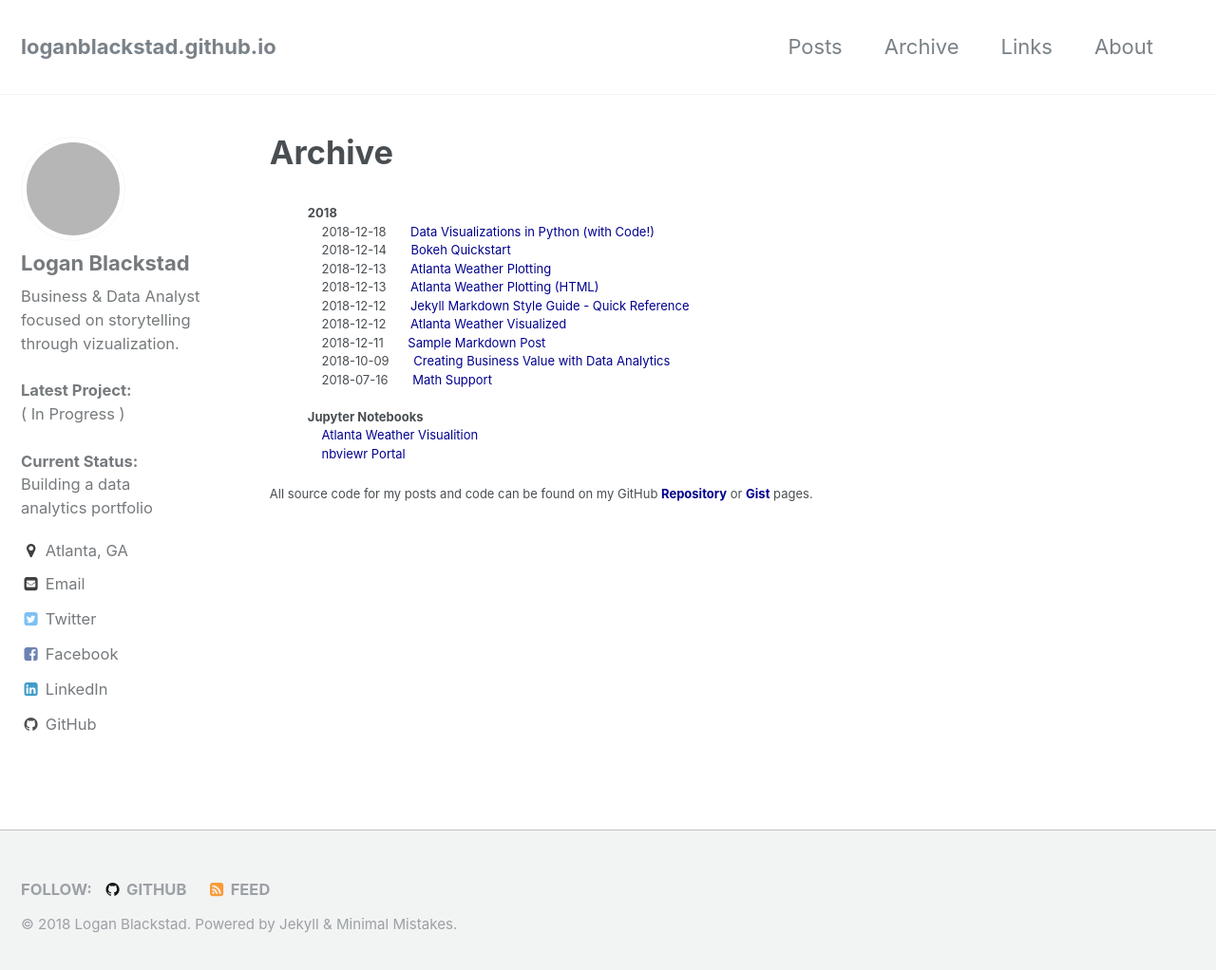
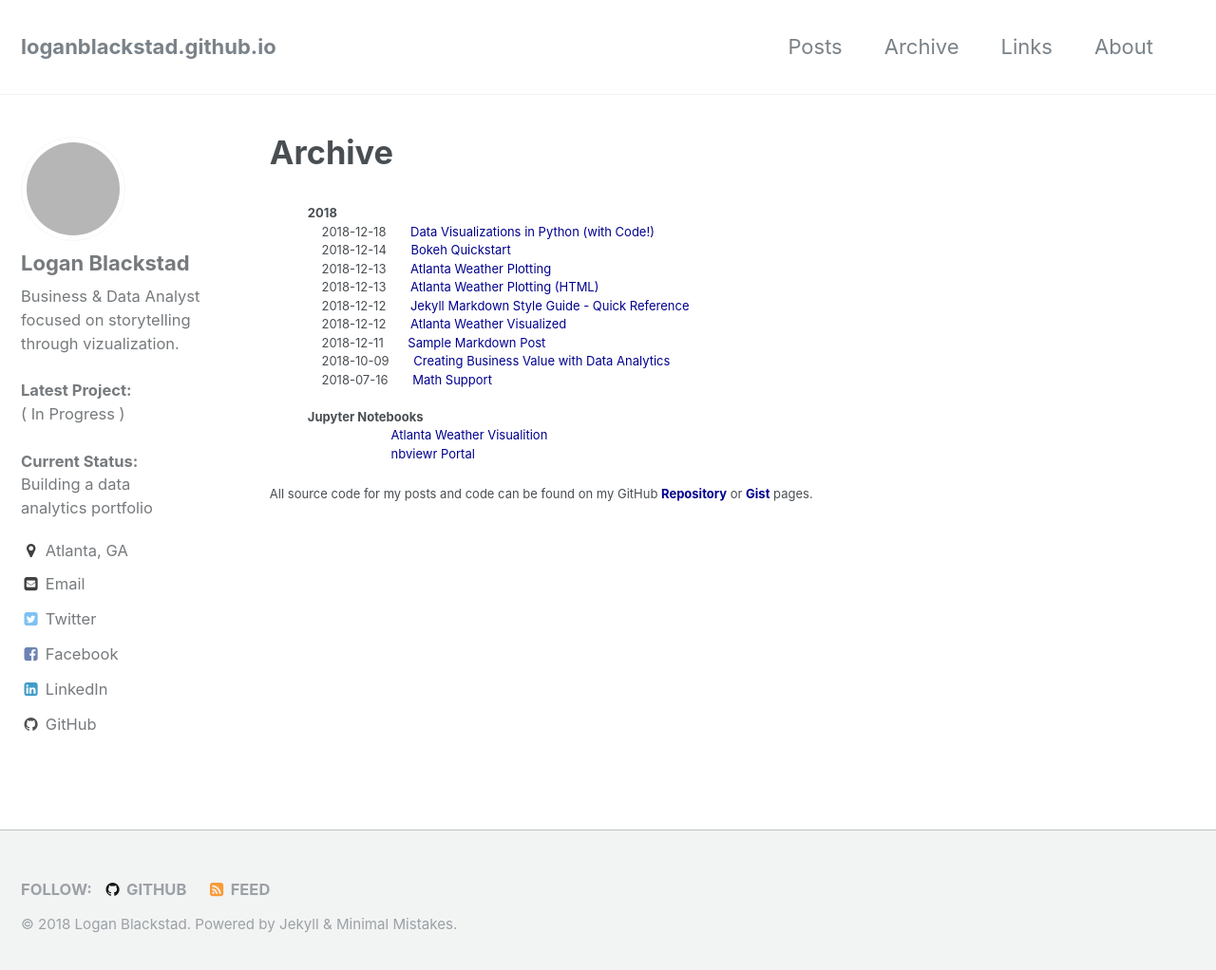
Before and after one commit to loganblackstad/loganblackstad.github.io, a Jekyll site: the page built from _pages/archive.html, in a window 1280 px wide and 1030 px high. Shown: the top 1022 px of the window at 95% size. Built offline with Jekyll 4.4.1, drawn with Linux system fonts in a browser that asks for light colours; grey boxes are pictures that could not be loaded.

Commit message:
Update archive.html

```diff
--- a/_pages/archive.html
+++ b/_pages/archive.html
@@ -30,8 +30,10 @@ author_profile: true
 
 <br>
 <strong>Jupyter Notebooks</strong><br>
-&nbsp; &nbsp; <a href="https://nbviewer.jupyter.org/github/loganblackstad/loganblackstad.github.io/blob/master/_notebooks/atlanta-weather-plotting.ipynb" style="color:#00008e">Atlanta Weather Visualition</a><br>
-&nbsp; &nbsp; <a href="http://nbviewer.jupyter.org/" style="color:#00008e">nbviewr Portal</a><br>
+&nbsp; &nbsp; &nbsp; &nbsp; &nbsp; &nbsp; &nbsp; &nbsp; &nbsp; &nbsp; &nbsp; &nbsp;
+<a href="https://nbviewer.jupyter.org/github/loganblackstad/loganblackstad.github.io/blob/master/_notebooks/atlanta-weather-plotting.ipynb" style="color:#00008e">Atlanta Weather Visualition</a><br>
+&nbsp; &nbsp; &nbsp; &nbsp; &nbsp; &nbsp; &nbsp; &nbsp; &nbsp; &nbsp; &nbsp; &nbsp;
+<a href="http://nbviewer.jupyter.org/" style="color:#00008e">nbviewr Portal</a><br>
 
 </ul>
 
```
